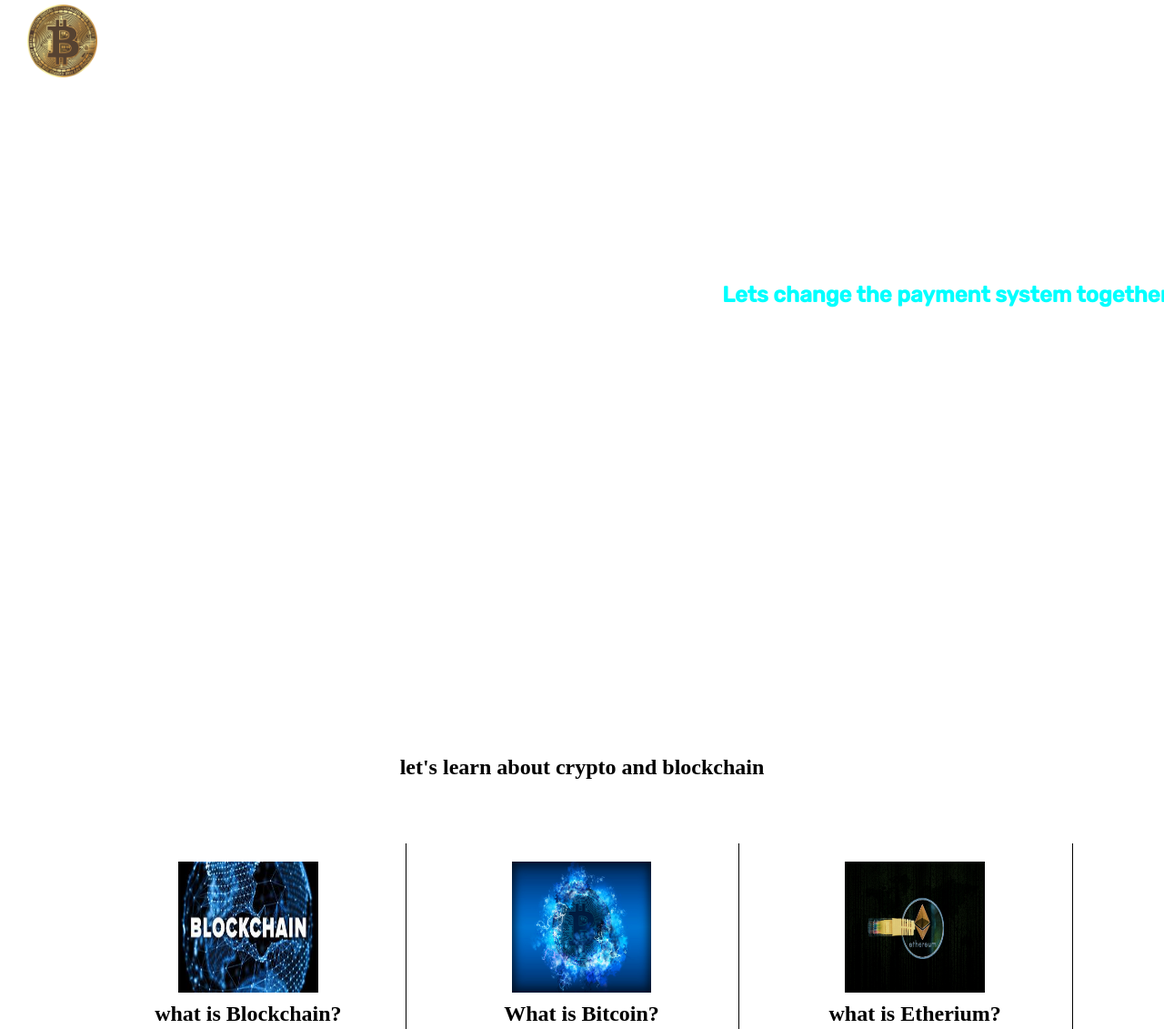
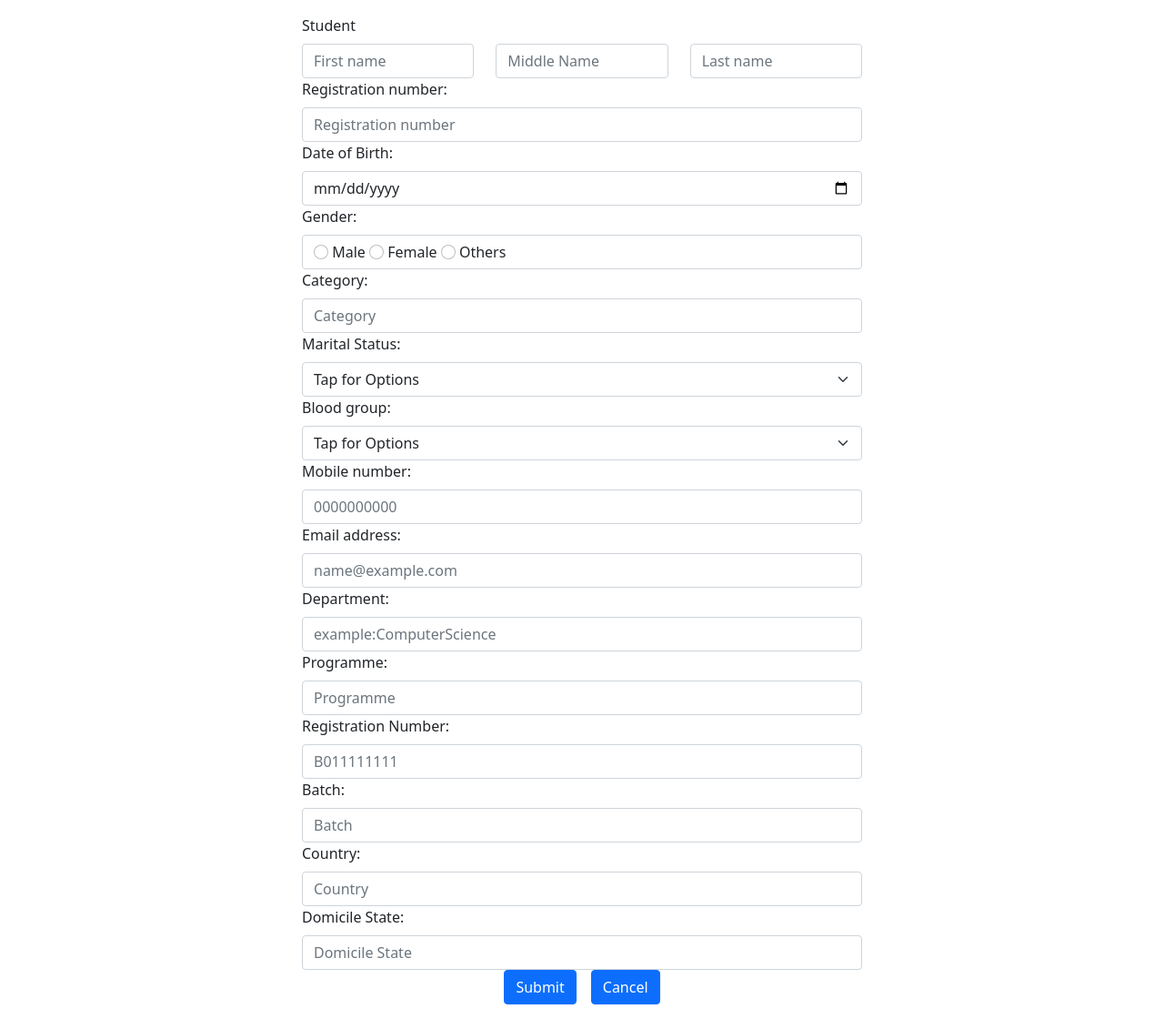
Before and after one commit to Ghaman/amanbtc.github.io, a plain HTML site: page index.html in a window 1280 px wide. Shown: the top 1131 px of the page at 91% size. Drawn offline with nearby package versions, Linux system fonts and the light colour scheme.

Commit message:
1st
assignment

```diff
--- a/index.html
+++ b/index.html
@@ -1,99 +1,150 @@
-<!doctype.html>
-<html>
+<!doctype html>
+<html lang="en">
+
 <head>
-        <title>bockchain.info</title>
-        <link rel="stylesheet" type="text/css" href="blockchain.css">
-        <link href="https://fonts.googleapis.com/css2?family=Rubik:wght@500&display=swap" rel="stylesheet">
-        <link rel="stylesheet" media="screen and (max-width:1170px)"type="text/css" href="phone.css">
+    <!-- Required meta tags -->
+    <meta charset="utf-8">
+    <meta name="viewport" content="width=device-width, initial-scale=1">
 
+    <!-- Bootstrap CSS -->
+    <link href="https://cdn.jsdelivr.net/npm/bootstrap@5.0.1/dist/css/bootstrap.min.css" rel="stylesheet"
+        integrity="sha384-+0n0xVW2eSR5OomGNYDnhzAbDsOXxcvSN1TPprVMTNDbiYZCxYbOOl7+AMvyTG2x" crossorigin="anonymous">
+
+    <title>Form</title>
 </head>
+
 <body>
-        <div id="navbar">
-            <nav>
-                <div id="logo"><img src="logo1.webp" alt="bitcoin"></div>
-                <ul>
-                    <li><a href="#">HOME</a></li>
-                    <li><a href="bitcoin.html">BITCOIN</a></li>
-                    <li><a href="#">BLOCKCHAIN</a></li>
-                    <li><a href="#">ETHERIUM</a></li>
-                    <li><a href="#">MINING</a></li>
-                </ul>
-            </nav>
+    <form class="container align-items-center mt-3 mb-5 col-md-6">
 
-            <div id="intro">
-                <h2>Lets change the payment system together</h2>
-                <h3>You can’t stop things like Bitcoin. It will be everywhere and the world will have to readjust. World governments will have to readjust.
-                </h3>
+        <!-- Student -->
+
+        <label for="exampleFormControlInput1" class="form-label">Student</label>
+        <div class="row">
+            <div class="col">
+                <input type="text" class="form-control" placeholder="First name" aria-label="First name">
+            </div>
+            <div class="col">
+                <input type="text" class="form-control" placeholder="Middle Name" aria-label="Middle Name">
+            </div>
+            <div class="col">
+                <input type="text" class="form-control" placeholder="Last name" aria-label="Last name">
             </div>
         </div>
-        <section id="home">
-            <h2>let's learn about crypto and blockchain</h2>
-            <ul>
-                <li>
-                    <img src="blocchain.jfif">
-                    <h1>what is Blockchain?</h1>
-                    <p>blockchain is literally just a chain of blocks, but not in the traditional sense of those words. When we say the words “block” and “chain” in this context, we are actually talking about digital information (the “block”) stored in a public database (the “chain”).</p>
-                </li>
-                <li>
-                    <img src="background1.jpg">
-                    <h1>What is Bitcoin?</h1>
-                    <p>Bitcoin uses peer-to-peer technology to operate with no central authority or banks; managing transactions and the issuing of bitcoins is carried out collectively by the network. Bitcoin is open-source; its design is public, nobody owns or controls Bitcoin and everyone can take part. Through many of its unique properties, Bitcoin allows exciting uses that could not be covered by any previous payment system.</p>
-                </li>
-                <li>
-                    <img src="etherium.jpg">
-                    <h1>what is Etherium?</h1>
-                    <p> ETH is digital money. If you’ve heard of Bitcoin, ETH has many of the same features. It is purely digital, and can be sent to anyone anywhere in the world instantly. The supply of ETH isn’t controlled by any government or company - it is decentralized, and it is scarce. People all over the world use ETH to make payments, as a store of value, or as collateral.</p>
-                </li>
-            </ul>
-        </section >
-<!--        //////// use of-->
-        <section id="use">
-            <div class="left">
-                <h1>How does Bitcoin work?</h1>
-                <p>Each Bitcoin is basically a computer file which is stored in a 'digital wallet' app on a smartphone or computer.<br><br>
 
-                    People can send Bitcoins (or part of one) to your digital wallet, and you can send Bitcoins to other people.<br><br>
+        <!-- Registration number -->
 
-                    Every single transaction is recorded in a public list called the blockchain.<br><br>
+        <label for="exampleFormControlInput1" class="form-label">Registration number:</label>
+        <input type="text" class="form-control" placeholder="Registration number" aria-label="Registration number">
 
-                    This makes it possible to trace the history of Bitcoins to stop people from spending coins they do not own, making copies or undo-ing transactions.<br><br></p>
-                <button><a href="bitcoin.html">learn more</a></button>
+        <!-- Date of Birth -->
+
+        <label for="exampleFormControlInput1" class="form-label">Date of Birth:</label>
+        <input type="date" class="form-control">
+
+
+        <!-- Gender -->
+        <label for="exampleFormControlInput1" class="form-label">Gender:</label>
+        <div class="form-control">
+            <input class="form-check-input" type="radio" name="flexRadioDefault" id="flexRadioDefault1">
+            <label class="form-check-label" for="flexRadioDefault1">
+                Male
+            </label>
+            <input class="form-check-input" type="radio" name="flexRadioDefault" id="flexRadioDefault1">
+            <label class="form-check-label" for="flexRadioDefault1">
+                Female
+            </label>
+            <input class="form-check-input" type="radio" name="flexRadioDefault" id="flexRadioDefault1">
+            <label class="form-check-label" for="flexRadioDefault1">
+                Others
+            </label>
         </div>
-            <div class="right">
-                <h1>how does blockchain work?</h1>
-                <p>Picture a spreadsheet that is duplicated thousands of times across a network of computers. Then imagine that this network is designed to regularly update this spreadsheet and you have a basic understanding of the blockchain.
 
-                Information held on a blockchain exists as a shared — and continually reconciled — database. This is a way of using the network that has obvious benefits. The blockchain database isn’t stored in any single location, meaning the records it keeps are truly public and easily verifiable. No centralized version of this information exists for a hacker to corrupt. Hosted by millions of computers simultaneously, its data is accessible to anyone on the internet.
+        <!-- Category -->
 
-                To go in deeper with the Google spreadsheet analogy, I would like you to read this piece from a blockchain specialist.</p>
-                <button><a href="https://cointelegraph.com/bitcoin-for-beginners/how-blockchain-technology-works-guide-for-beginners#:~:text=A%20Blockchain%20is%20a%20type,Each%20transaction%20generates%20a%20hash.&text=If%20a%20transaction%20is%20approved,and%20together%20make%20the%20Blockchain.">learn more</a></button>
+        <label for="exampleFormControlInput1" class="form-label">Category:</label>
+        <input type="text" class="form-control" placeholder="Category">
+
+        <!-- Marital Status -->
+
+        <label for="exampleFormControlInput1" class="form-label">Marital Status:</label>
+        <select class="form-select" aria-label="Default select example">
+            <option selected>Tap for Options</option>
+            <option value="1">Single</option>
+            <option value="2">Married</option>
+            <option value="3">I don't want to say</option>
+        </select>
+
+        <!-- Blood group: -->
+
+        <label for="exampleFormControlInput1" class="form-label">Blood group:</label>
+        <select class="form-select" aria-label="Default select example">
+            <option selected>Tap for Options</option>
+            <option value="1">A</option>
+            <option value="2">B</option>
+            <option value="3">AB</option>
+            <option value="1">O</option>
+        </select>
+
+<!-- Mobile number -->
+        <label for="exampleFormControlInput1" class="form-label">Mobile number:</label>
+        <input type="text" class="form-control" placeholder="0000000000">
+
+        <!-- Email address -->
+
+        <label for="exampleFormControlInput1" class="form-label">Email address:</label>
+        <input type="email" class="form-control" id="exampleFormControlInput1" placeholder="name@example.com">
+
+        <!-- Department: -->
+
+        <label for="exampleFormControlInput1" class="form-label">Department:</label>
+        <input type="text" class="form-control" placeholder="example:ComputerScience">
+
+        <!-- Programme: -->
+
+        <label for="exampleFormControlInput1" class="form-label">Programme:</label>
+        <input type="text" class="form-control" placeholder="Programme">
+
+        <!-- Registration Number -->
+
+        <label for="exampleFormControlInput1" class="form-label">Registration Number:</label>
+        <input type="text" class="form-control" placeholder="B011111111">
+
+        <!-- Batch: -->
+
+        <label for="exampleFormControlInput1" class="form-label">Batch:</label>
+        <input type="text" class="form-control" placeholder="Batch">
+
+        <!-- Country: -->
+
+        <label for="exampleFormControlInput1" class="form-label">Country:</label>
+        <input type="text" class="form-control" placeholder="Country">
+
+        <!-- Domicile State: -->
+
+        <label for="exampleFormControlInput1" class="form-label">Domicile State:</label>
+        <input type="text" class="form-control" placeholder="Domicile State">
+
+        <!-- submit-->
+        <div class="d-flex justify-content-center">
+        <button  type="submit" class="btn btn-primary me-3 ">Submit</button>
+
+        <button type="reset" class="btn btn-primary">Cancel</button>
     </div>
-            <div class="left">
-                <h1>mining</h1>
-                <p>There are three primary ways of obtaining Bitcoins: buying them on an exchange, accepting them for goods and services and mining new ones. Mining is a process of adding transaction records to the Bitcoin’s public ledger called the Blockchain. It exists so that every transaction can be confirmed, and every single user of the network can access this ledger. It is also used to distinguish legitimate Bitcoin transactions from attempts of re-spending money that has already been spent somewhere else.</p>
-                <button><a href="https://cointelegraph.com/bitcoin-for-beginners/what-is-mining">learn more</a></button>
-            </div>
-            <div class="right">
-                <h1>Etherium</h1>
-                <p>Based on blockchain technology, etherium consist of series of cryptography or secure, public records linked together that each are difficult to change because they are stamped with user data, time and date and changes that must be approved by all users.
 
-            On the ledger, anyone can create a financial contract or keep debt or ownership registries and eliminate the use of an external recordkeeper or trust officer. They're called "trustless" transactions because they eliminate the need for trusting the counterparty to the transaction since the contract is self-fulfilling.
+    </form>
 
-            Because of its sweeping size and scope, ethereum's main technical problem has been speed and storage. It has operated at only a few transactions per second, with other crytpo platforms able to carry out hundreds. Users have complained of bottlenecks and the expense of using the platform.</p>
-                <button><a href="https://ethereum.org/en/learn/">learn more</a></button>
-            </div>
-        </section>
-        <section id="end">
-            <div id="price">
-                <h1>thanks for visiting matharfaker</h1>
-                <p>this website is made for entertainment purpose</p>
-                <h2>contract me</h2>
-                <ul>
-                    <li><a href="#">thitter</a></li>
-                    <li><a href="#">indavram</a></li>
-                    <li><a href="#">whathap</a></li>
-                </ul>
-            </div>
-        </section>
+    <!-- Optional JavaScript; choose one of the two! -->
+
+    <!-- Option 1: Bootstrap Bundle with Popper -->
+    <script src="https://cdn.jsdelivr.net/npm/bootstrap@5.0.1/dist/js/bootstrap.bundle.min.js"
+        integrity="sha384-gtEjrD/SeCtmISkJkNUaaKMoLD0//ElJ19smozuHV6z3Iehds+3Ulb9Bn9Plx0x4"
+        crossorigin="anonymous"></script>
+
+    <!-- Option 2: Separate Popper and Bootstrap JS -->
+    <!--
+    <script src="https://cdn.jsdelivr.net/npm/@popperjs/core@2.9.2/dist/umd/popper.min.js" integrity="sha384-IQsoLXl5PILFhosVNubq5LC7Qb9DXgDA9i+tQ8Zj3iwWAwPtgFTxbJ8NT4GN1R8p" crossorigin="anonymous"></script>
+    <script src="https://cdn.jsdelivr.net/npm/bootstrap@5.0.1/dist/js/bootstrap.min.js" integrity="sha384-Atwg2Pkwv9vp0ygtn1JAojH0nYbwNJLPhwyoVbhoPwBhjQPR5VtM2+xf0Uwh9KtT" crossorigin="anonymous"></script>
+    -->
 </body>
+
 </html>
```
Also changed, not shown: index1.html (added, +99 -0 lines). Lines whose indentation alone changed are shown as unchanged.
